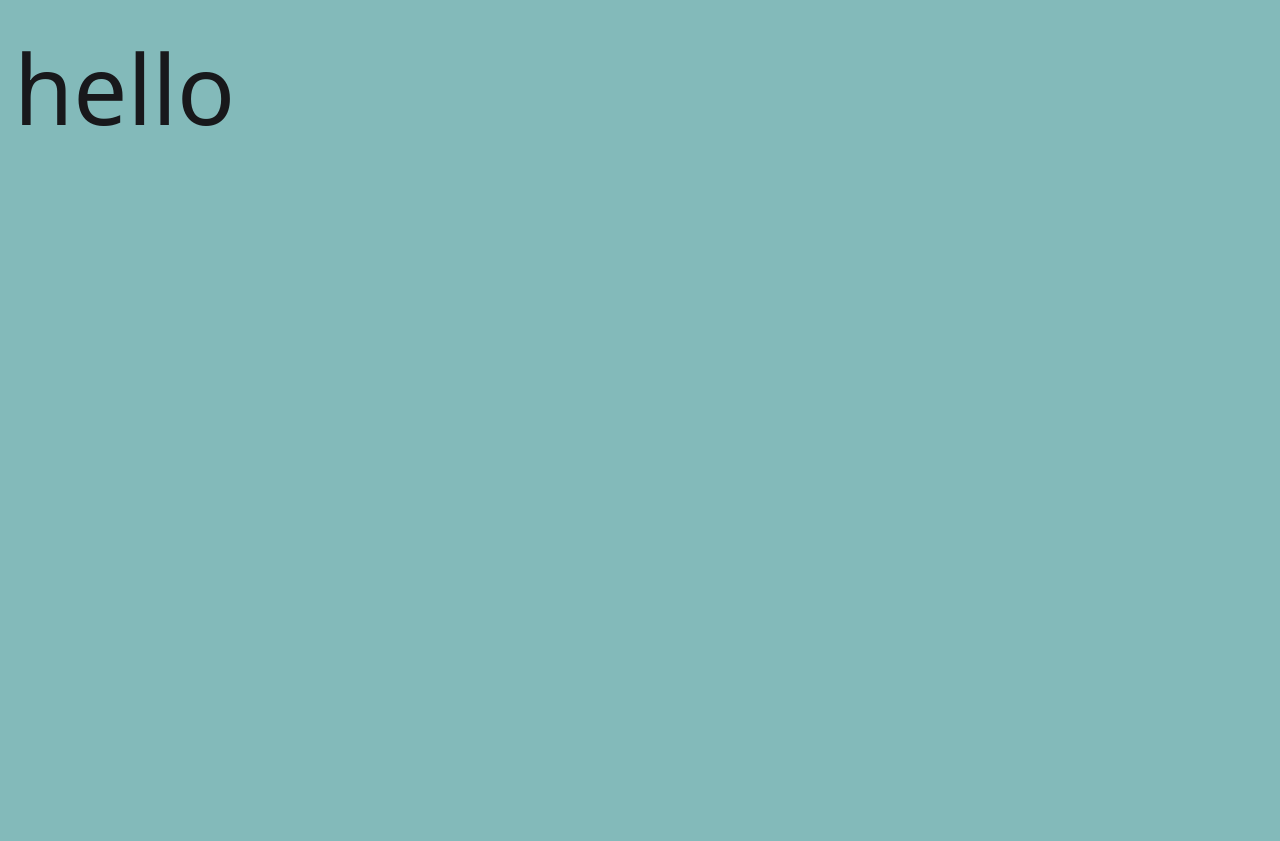
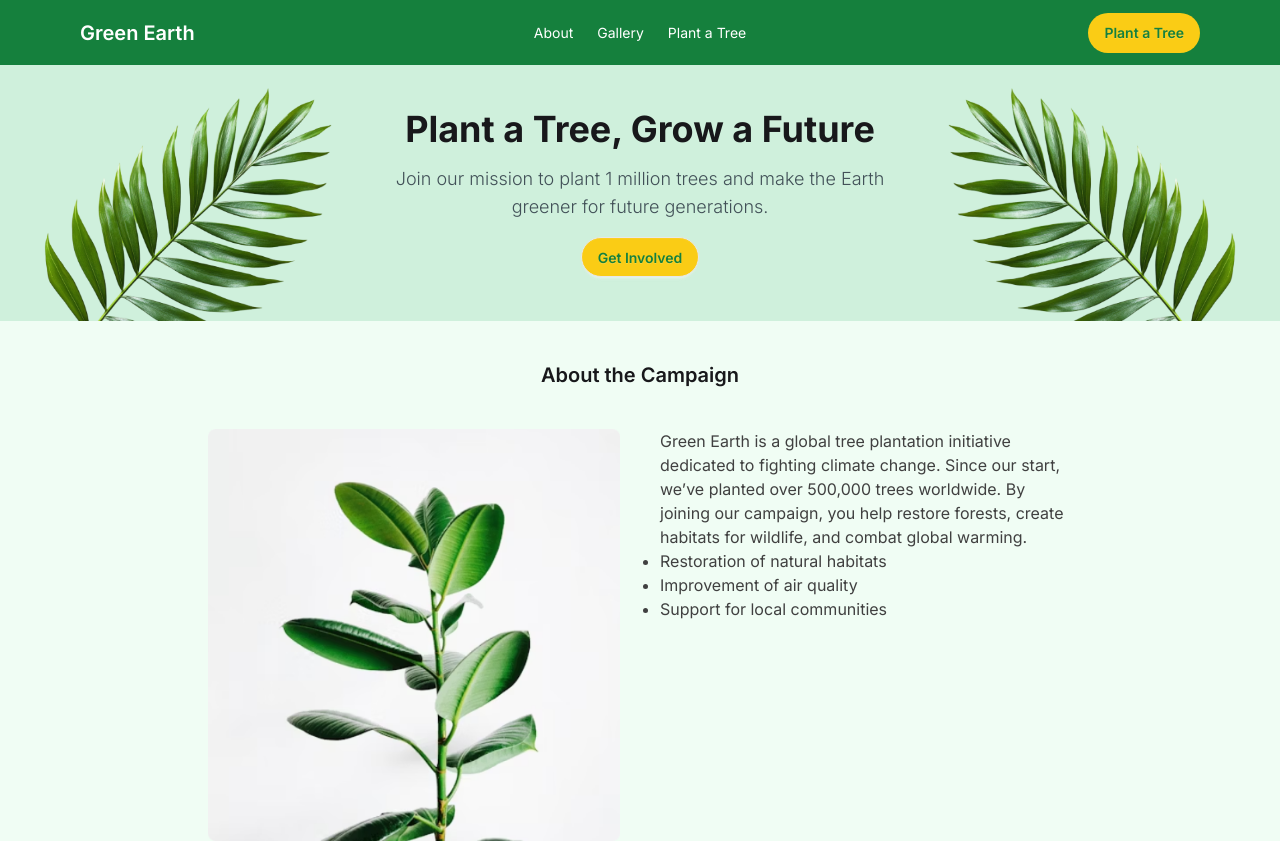
Before and after one commit to afsanaislam00/Green-Earth, a plain HTML site: page index.html in a window 1280 px wide. Before the commit the page ends 800 px from the top, so only its background shows below. Drawn offline with nearby package versions, Linux system fonts and the light colour scheme.

Commit message:
navbar and hero section done

```diff
--- a/index.html
+++ b/index.html
@@ -1,5 +1,6 @@
 <!DOCTYPE html>
 <html lang="en">
+
 <head>
     <meta charset="UTF-8">
     <meta name="viewport" content="width=device-width, initial-scale=1.0">
@@ -14,18 +15,112 @@
     <!-- font inter -->
     <link rel="preconnect" href="https://fonts.googleapis.com">
     <link rel="preconnect" href="https://fonts.gstatic.com" crossorigin>
-<link href="https://fonts.googleapis.com/css2?family=Inter:ital,opsz,wght@0,14..32,100..900;1,14..32,100..900&family=Noto+Serif:ital,wght@0,100..900;1,100..900&display=swap" rel="stylesheet">
+    <link
+        href="https://fonts.googleapis.com/css2?family=Inter:ital,opsz,wght@0,14..32,100..900;1,14..32,100..900&family=Noto+Serif:ital,wght@0,100..900;1,100..900&display=swap"
+        rel="stylesheet">
     <!-- ------------ -->
 
 </head>
-<body>
 
-   <h1 class="text-8xl py-10 px-3.5">
-    hello
-   </h1>
+<body class="inter-font">
 
+    <!-- navbar -->
+    <div class="navbar bg-[#15803d] text-[#ffffff] px-4 lg:px-20">
+        <!-- Left side: Logo -->
+        <div class="navbar-start">
+            <a class="font-semibold text-xl">Green Earth</a>
+        </div>
+
+        <!-- Center: Links (only large screen) -->
+        <div class="navbar-center hidden lg:flex">
+            <ul class="menu menu-horizontal px-1">
+                <li><a>About</a></li>
+                <li><a>Gallery</a></li>
+                <li><a>Plant a Tree</a></li>
+            </ul>
+        </div>
+
+        <!-- Right side: Button (large screen) + Hamburger (small screen) -->
+        <div class="navbar-end">
+            <!-- Plant a Tree button (only lg and up) -->
+            <a class="btn rounded-3xl bg-[#facc15] text-[#15803d] border-none shadow-none hidden lg:inline-flex">
+                Plant a Tree
+            </a>
+
+            <!-- Hamburger dropdown (only small screen) -->
+            <div class="dropdown dropdown-end lg:hidden">
+                <div tabindex="0" role="button" class="btn btn-ghost">
+                    <!-- Hamburger Icon -->
+                    <svg xmlns="http://www.w3.org/2000/svg" class="h-6 w-6" fill="none" viewBox="0 0 24 24"
+                        stroke="currentColor">
+                        <path stroke-linecap="round" stroke-linejoin="round" stroke-width="2"
+                            d="M4 6h16M4 12h16M4 18h16" />
+                    </svg>
+                </div>
+                <ul tabindex="0"
+                    class="menu menu-sm dropdown-content bg-base-100 text-black rounded-box z-10 mt-3 p-2 shadow flex flex-col items-center space-y-2 w-52">
+                    <li><a>About</a></li>
+                    <li><a>Gallery</a></li>
+                    <li><a>Plant a Tree</a></li>
+                    <li>
+                        <a class="btn rounded-3xl bg-[#facc15] text-[#15803d] border-none shadow-none">
+                            Plant a Tree
+                        </a>
+                    </li>
+                </ul>
+            </div>
+
+        </div>
+    </div>
+    <!-- Hero section  -->
+    <div class="bg-[#cff0dc] flex items-center flex-col md:flex-row">
+        <div>
+            <img src="./assets/hero-leaf1.png" alt="" class="hidden md:block">
+        </div>
+        <div class="text-center py-8 px-6 md:py-0">
+            <h1 class="text-4xl font-bold ">Plant a Tree, Grow a Future</h1>
+            <p class="text-lg font-light py-4 text-[#425158]">Join our mission to plant 1 million trees and make the
+                Earth greener for future
+                generations.</p>
+            <button class="btn rounded-3xl bg-[#facc15] text-[#15803d]">Get Involved</button>
+        </div>
+        <div>
+            <img src="./assets/hero-leaf2.png" alt="" class="hidden md:block">
+        </div>
+    </div>
+    <!-- JS funcationalities section  -->
+    <div class="bg-[#f0fdf4]">
+        <div>
+
+        </div>
+        <!-- About the Campaign -->
+        <div>
+            <h1 class="font-semibold text-xl text-center py-10">About the Campaign</h1>
+            <div class="flex  px-52 gap-10">
+                <div class="flex-1">
+                    <img src="./assets/about.png" alt="">
+                </div>
+                <div class="text-neutral-700 flex-1 items-center">
+                    <p class="">
+                        Green Earth is a global tree plantation initiative dedicated to fighting climate change. Since
+                        our
+                        start, we’ve planted over 500,000 trees worldwide. By joining our campaign, you help restore
+                        forests, create habitats for wildlife, and combat global warming.
+                    </p>
+
+                    <ul class="list-disc">
+                        <li>Restoration of natural habitats</li>
+                        <li>Improvement of air quality</li>
+                        <li>Support for local communities</li>
+                    </ul>
+                </div>
+            </div>
+        </div>
+
+    </div>
 
 
     <script src="./scripts/script.js"></script>
 </body>
+
 </html>
--- a/styles/style.css
+++ b/styles/style.css
@@ -1,3 +1,8 @@
-*{
-    background-color: rgb(131, 186, 186);
+/* *{
+    margin: 0px;
+    padding: 0px;
+} */
+/* font inter */
+.inter-font {
+  font-family: "Inter", sans-serif;
 }
```
Lines whose indentation alone changed are shown as unchanged.
